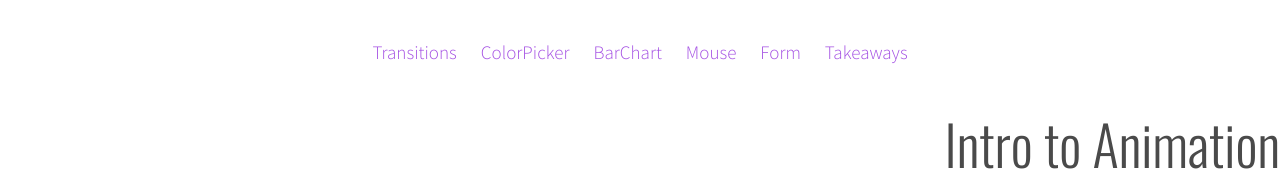
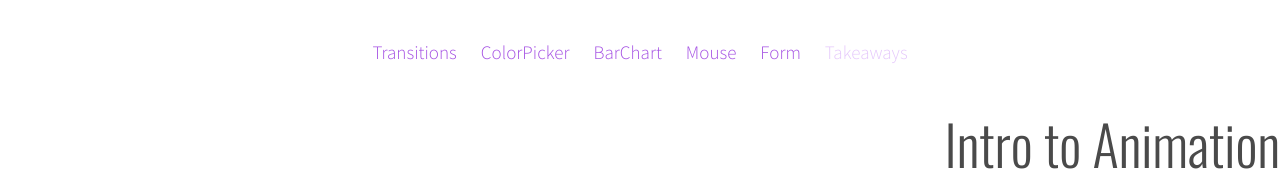
Before and after one commit to kitsbits/Animations, a React (Create React App) app: page /Takeaways in a window 1280 px wide. Shown: the top 171 px of the page. Built offline with nearby package versions, Linux system fonts and the light colour scheme.

Commit message:
update nav styles

```diff
--- a/src/components/Nav.js
+++ b/src/components/Nav.js
@@ -1,5 +1,6 @@
 import React from 'react';
 import styled from 'styled-components';
+import { withRouter } from 'react-router-dom';
 import { colors, media } from '../theme';
 import _ from 'lodash';
 
@@ -28,10 +29,11 @@ const Wrapper = styled.div`
 const Item = styled(PDefault)`
   font-size: 19px;
   line-height: 24px;
-  color: ${colors.purple};
+  color: ${props => props.isSelected ? colors.lightPurple : colors.purple};
   margin: 0 0 12px;
   cursor: pointer;
-  transition: transform 0.35s ease;
+  transition: all 0.35s ease;
+  pointer-events: ${props => props.isSelected ? 'none' : 'initial'};
 
   &:hover {
     transform: translateX(5px);
@@ -43,25 +45,29 @@ const Item = styled(PDefault)`
 `;
 
 class Nav extends React.Component {
-  renderNavItems = (items, onClick) => (
-    _.map(items, (item) => (
+  renderNavItems = (items, onClick ) => (
+    _.map(items, (item) => {
+      const isSelected = this.props.location.pathname.substring(1) === item;
+      return (
         <Item
           key={item}
           onClick={() => onClick(item)}
+          isSelected={isSelected}
         >
           {item}
         </Item>
-    ))
+      );
+    })
   )
 
   render() {
-    const { items, onClick } = this.props;
+    const { items, onClick  } = this.props;
     return (
       <Wrapper className="nav">
-        {this.renderNavItems(items, onClick)}
+        {this.renderNavItems(items, onClick )}
       </Wrapper>
     );
   }
 }
 
-export default Nav;
+export default withRouter(Nav);
--- a/src/containers/App.js
+++ b/src/containers/App.js
@@ -82,8 +82,7 @@ class App extends React.Component {
   navItems = _.keysIn(components);
 
   onNavClick = (nextLocation = '/') => {
-    const currentLocation = _.slice(this.props.location.pathname, 1);
-    console.log(nextLocation);
+    const currentLocation = this.props.location.pathname.substring(1);
     if (nextLocation !== currentLocation) {
       this.animateComponentChange = new TimelineMax()
         .set('.nav', { pointerEvents: 'none' })
```
Lines whose indentation alone changed are shown as unchanged.
